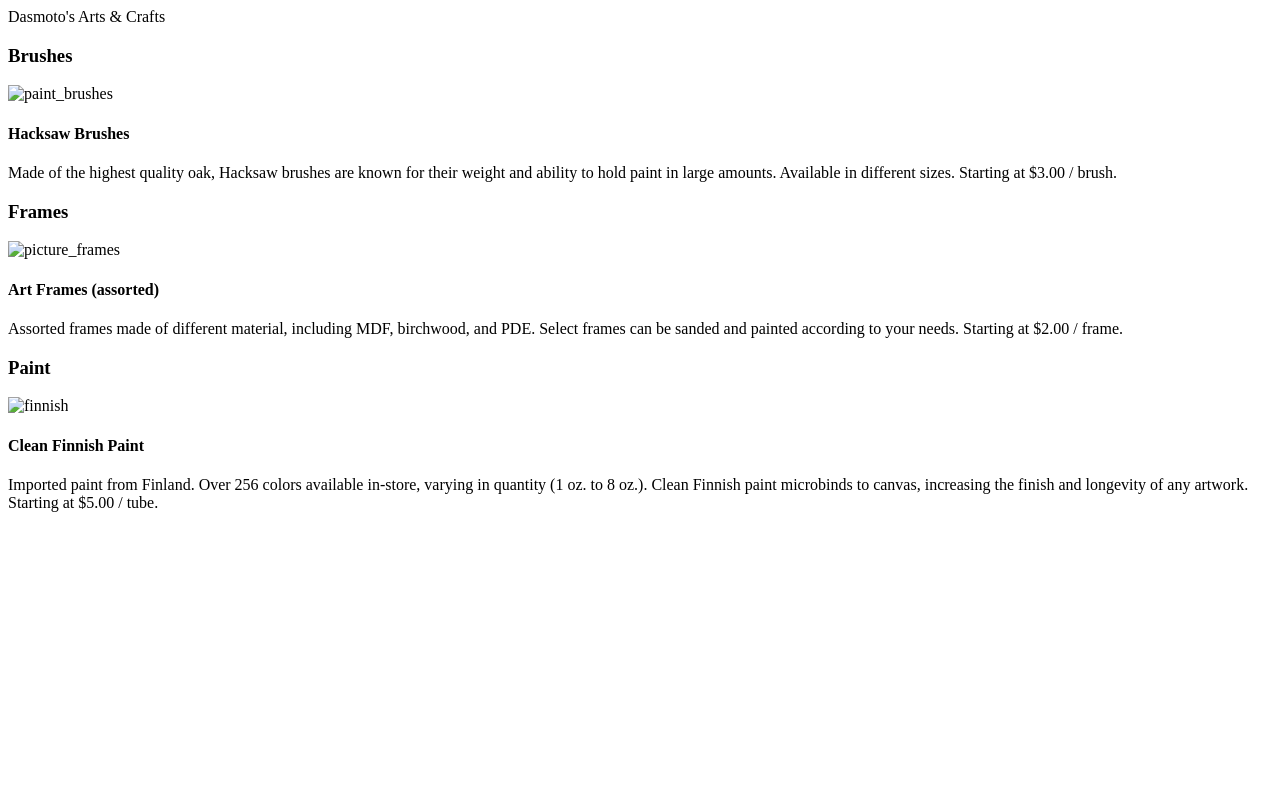
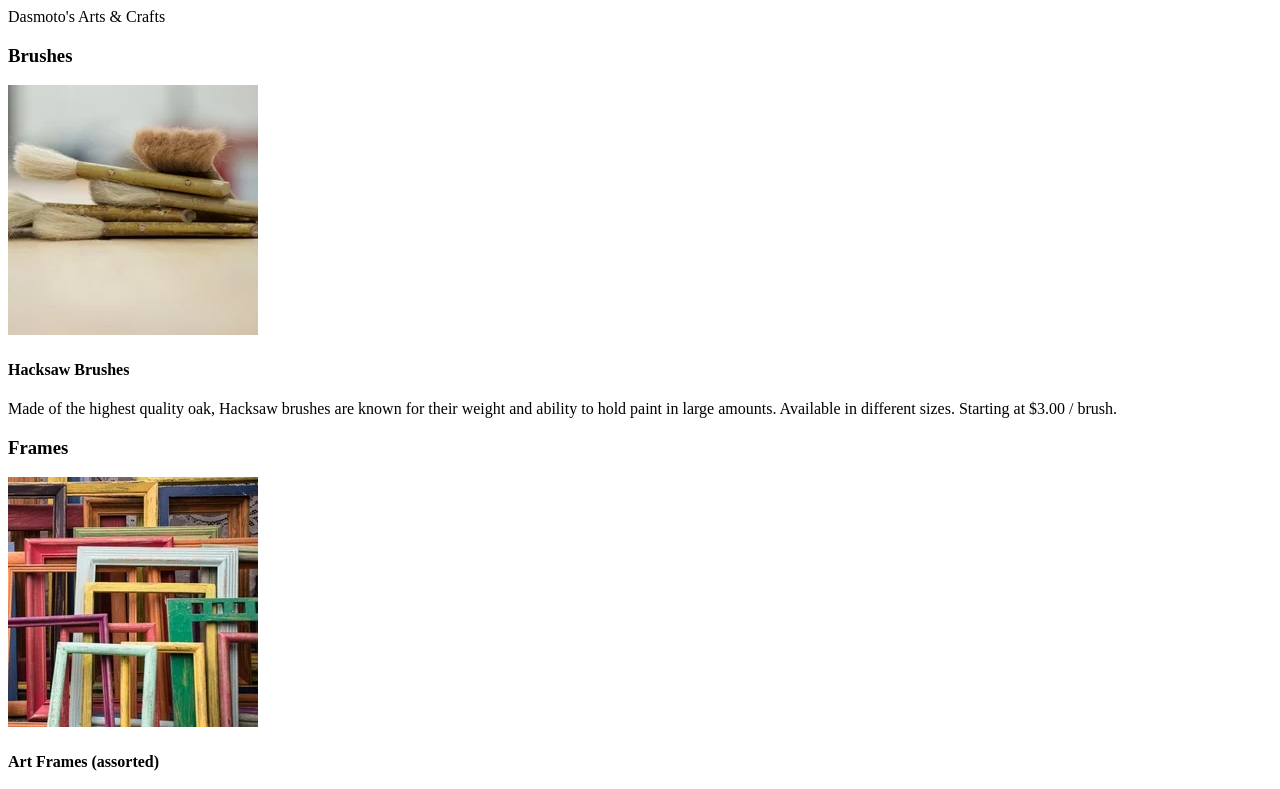
Before and after one commit to AshDesignsllc/Dasmoto-art-craft, a plain HTML site: page index.html in a window 1280 px wide. Shown: the top 789 px of the page. Drawn offline with Linux system fonts and the light colour scheme; files whose address does not match are found by name.

Commit message:
Update path for all images

```diff
--- a/index.html
+++ b/index.html
@@ -13,7 +13,7 @@
 <!-- Brushes Section -->
 
         <h3 id="brushes">Brushes</h3>
-        <img src="Dasmoto_art_craft/resources/images/paint_brushes.jpeg" alt="paint_brushes">
+        <img src="/Users/ashleyhorne/Desktop/generation/Dasmoto_art_craft/resources/images/paint_brushes.jpeg" alt="paint_brushes">
         <h4>Hacksaw Brushes</h4>
         <p>Made of the highest quality oak, Hacksaw brushes are known for their weight and ability
             to hold paint in large amounts. Available in different sizes.<span class="price-start"> Starting at $3.00 / brush.</span></p>
@@ -22,7 +22,7 @@
 <!-- Frames Section -->
 
         <h3 id="frames">Frames</h3>
-        <img src="Dasmoto_art_craft/resources/images/picture_frames.jpeg" alt="picture_frames">
+        <img src="/Users/ashleyhorne/Desktop/generation/Dasmoto_art_craft/resources/images/picture_frames.jpeg" alt="picture_frames">
         <h4>Art Frames (assorted)</h4>
         <p>Assorted frames made of different material, including MDF, birchwood, and PDE. Select
             frames can be sanded and painted according to your needs.<span class="price-start"> Starting at $2.00 / frame.</span></p>
@@ -31,7 +31,7 @@
 <!-- Paint Section -->
 
         <h3 id="paint">Paint</h3>
-        <img src="Dasmoto_art_craft/resources/images/finnish.jpeg" alt="finnish">
+        <img src="/Users/ashleyhorne/Desktop/generation/Dasmoto_art_craft/resources/images/finnish.jpeg" alt="finnish">
         <h4>Clean Finnish Paint</h4>
         <p>Imported paint from Finland. Over 256 colors available in-store, varying in quantity
             (1 oz. to 8 oz.). Clean Finnish paint microbinds to canvas, increasing the finish
```
